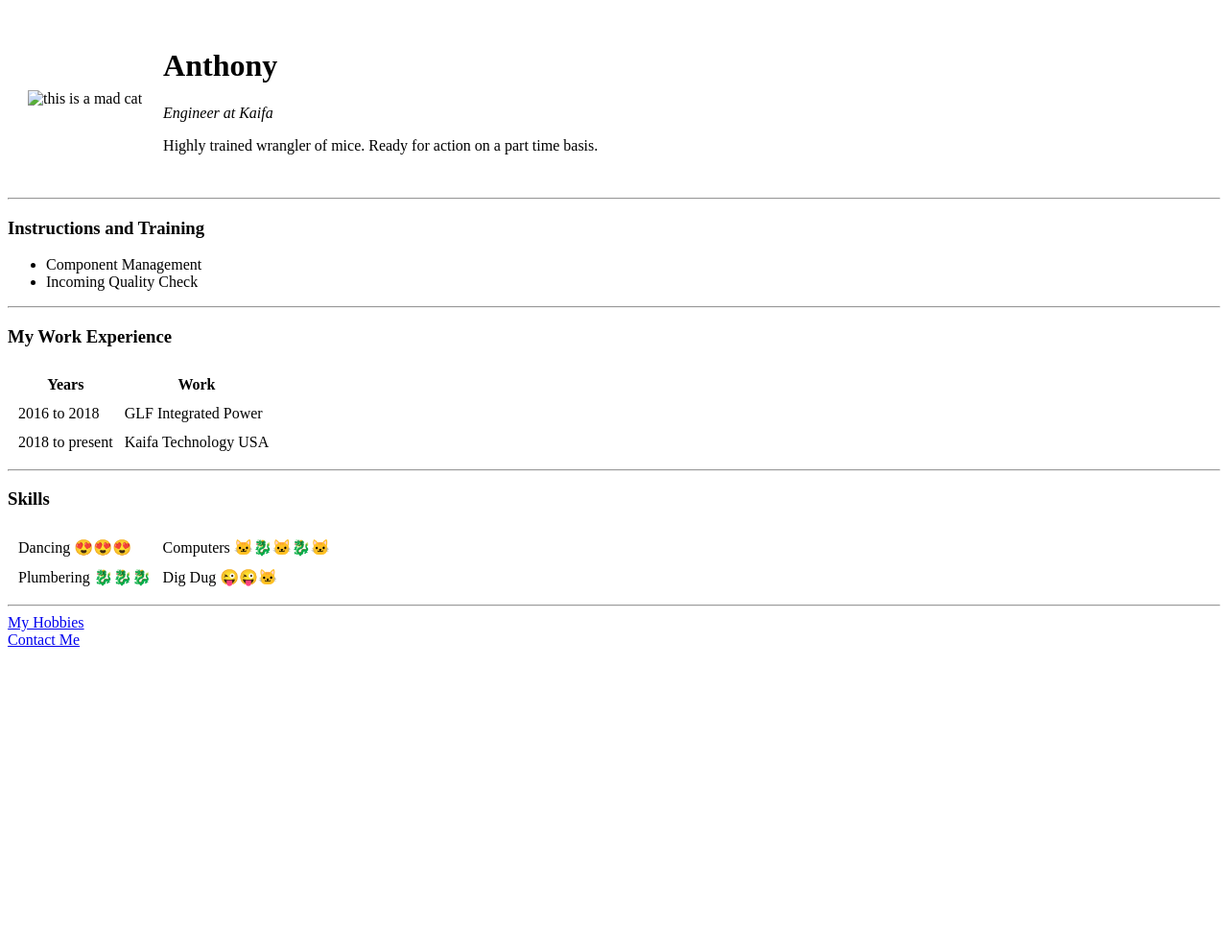
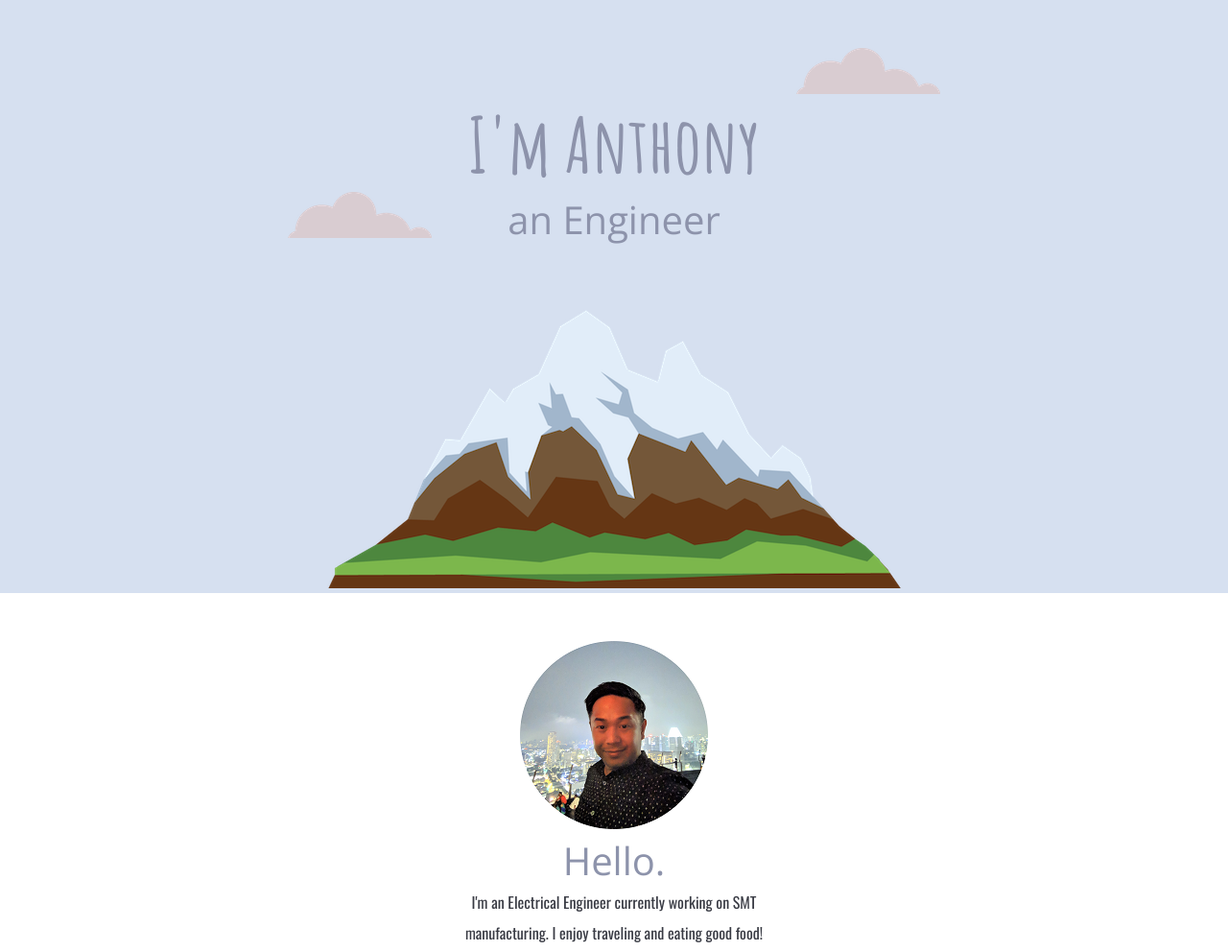
Before and after one commit to adimalanta/cv, a plain HTML site: page index.html in a window 1280 px wide. Shown: the top 991 px of the page at 96% size. Before the commit the page ends 800 px from the top, so only its background shows below. Drawn offline with nearby package versions, Linux system fonts and the light colour scheme.

Commit message:
Update index.html
Changed to new site.

```diff
--- a/index.html
+++ b/index.html
@@ -1,66 +1,55 @@
 <!DOCTYPE html>
 <html lang="en" dir="ltr">
-  <head>
-    <meta charset="utf-8">
-    <title>Chonkman's Portable Sort</title>
-  </head>
-  <body>
-    <table cellspacing="20">
-      <tr>
-        <td><img src="angry.jpg" alt="this is a mad cat"></td>
-        <td><h1>Anthony</h1>
-          <p>
-            <em>Engineer at Kaifa</em>
-          </p>
-          <p>
-            Highly trained wrangler of mice. Ready for action on a part time basis.
-          </p>
-        </td>
-      </tr>
-    </table>
+
+<head>
+  <meta charset="utf-8">
+  <title>Anthony Dimalanta</title>
+  <link rel="stylesheet" href="css/styles.css">
+  <link rel="icon" href="favicon.ico">
+  <link href="https://fonts.googleapis.com/css2?family=Amatic+SC:wght@700&family=Open+Sans&family=Oswald&display=swap" rel="stylesheet">
+</head>
+
+<body>
+  <div class="top-container">
+    <img class="top-cloud" src="images/cloud.png" alt="cloud-img">
+    <h1 class=>I'm Anthony</h1>
+    <h2 class=>an Engineer</h2>
+    <img class="bottom-cloud" src="images/cloud.png" alt="cloud-img">
+    <img src="images/mountain.png" alt="mountain-img">
+  </div>
+  <div class="middle-container">
+    <div class="profile">
+      <img src="images/profile-pic.png" alt="profile-img">
+      <h2>Hello.</h2>
+      <p class="intro">I'm an Electrical Engineer currently working on SMT manufacturing. I enjoy traveling and eating good food!</p>
+    </div>
     <hr>
-    <h3>Instructions and Training</h3>
-    <ul>
-      <li>Component Management</li>
-      <li>Incoming Quality Check</li>
-    </ul>
+    <div class="skills">
+      <h2>My Skills.</h2>
+      <div class="skill-row">
+        <img class="circuit-img" src="images/circuit.png" alt="circuit-img">
+        <h3>Electronics</h3>
+        <p>I have worked for many years in the semiconductor industry and have broad knowledge from components, design and manufacturing.</p>
+      </div>
+      <div class="skill-row">
+        <img class="cooking-img" src="images/boiling.png" alt="cooking-img">
+        <h3>Cooking</h3>
+        <p>In my spare time I enjoy trying new recipes and restaurants. I especially enjoy trying meat alternatives and healthy things in general.</p>
+      </div>
+    </div>
     <hr>
-    <h3>My Work Experience</h3>
-    <table cellspacing="10">
-      <thead>
-        <tr>
-          <th>Years</th>
-          <th>Work</th>
-        </tr>
-      </thead>
-      <tbody>
-        <tr>
-          <td>2016 to 2018</td>
-          <td>GLF Integrated Power</td>
-        </tr>
-        <tr>
-          <td>2018 to present</td>
-          <td>Kaifa Technology USA</td>
-        </tr>
-      </tbody>
-      <tfoot>
-      </tfoot>
-    </table>
-    <hr>
-    <h3>Skills</h3>
-    <table cellspacing="10">
-      <tr>
-        <td>Dancing 😍😍😍</td>
-        <td>Computers 🐱‍🐉🐱‍🐉🐱</td>
-      </tr>
-      <tr>
-        <td>Plumbering 🐉🐉🐉</td>
-        <td>Dig Dug 😜😜🐱</td>
-      </tr>
-    </table>
-    <hr>
-    <a href="Hobbies.html">My Hobbies</a>
-    <br>
-    <a href="Contact.html">Contact Me</a>
-  </body>
+    <div class="contact-me">
+      <h2>Get In Touch</h2>
+      <h3>Please feel free to reach out for any more info!</h3>
+      <p>I'd love to get in touch for any new projects, news or any good recipes!</p>
+      <a href="mailto:adimalanta@gmail.com" class="contact-me-button">CONTACT ME</a>
+    </div>
+  </div>
+  <div class="bottom-container">
+    <a class="footer-link" href="https://www.linkedin.com/in/adimalanta/">LinkedIn</a>
+    <p class="copyright">© 2020 Anthony Dimalanta.</p>
+    Icons made by <a href="https://www.flaticon.com/authors/freepik" title="Freepik">Freepik</a> from <a href="https://www.flaticon.com/" title="Flaticon"> www.flaticon.com</a>
+  </div>
+</body>
+
 </html>
```
